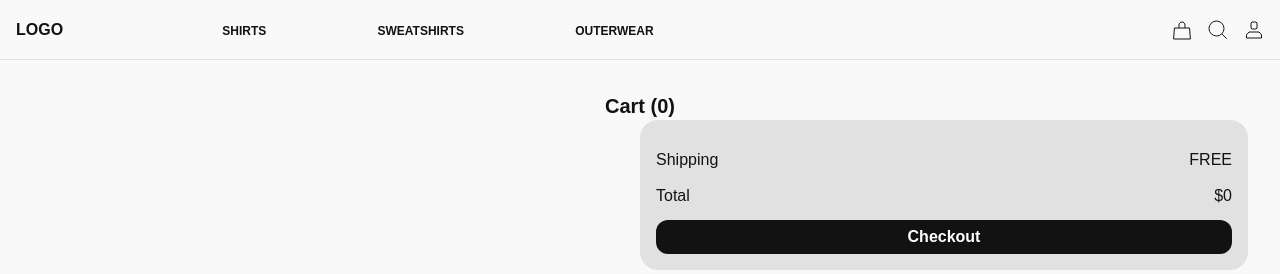
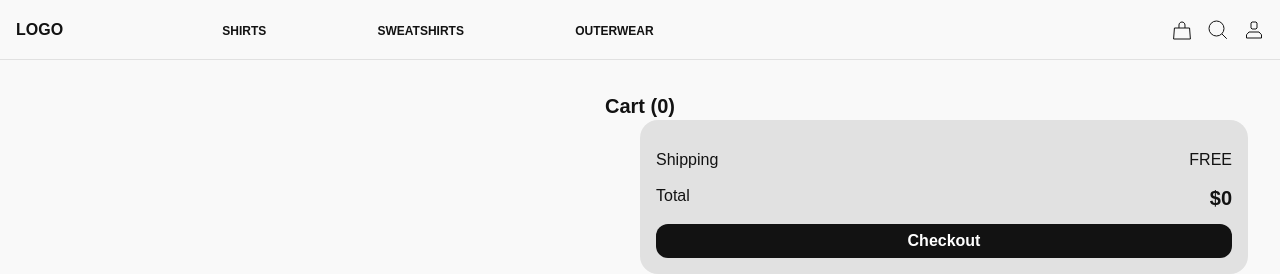
Before and after one commit to duncanmatt/ecomm_next, a Next.js app: page /Cart in a window 1280 px wide. Shown: the top 274 px of the page. Built offline with nearby package versions, Linux system fonts and the light colour scheme.

Commit message:
cart totals font-weight

```diff
--- a/src/pages/Cart.tsx
+++ b/src/pages/Cart.tsx
@@ -54,12 +54,12 @@ const Cart = () => {
 					</div>
 					<div className='md:self-end bg-g p-1rem rounded-sm h-min'>
 						<div className='flex flex-row justify-between my-3'>
-							<span>Shipping</span>
-							<span>FREE</span>
+							<span className='font-medium'>Shipping</span>
+							<span className='font-medium'>FREE</span>
 						</div>
 						<div className='flex flex-row justify-between my-3'>
-							<span>Total</span>
-							<span>${price}</span>
+							<span className='font-medium'>Total</span>
+							<span className='font-semibold text-xl'>${price}</span>
 						</div>
 						<div className='flex'>
 							<Link
```
